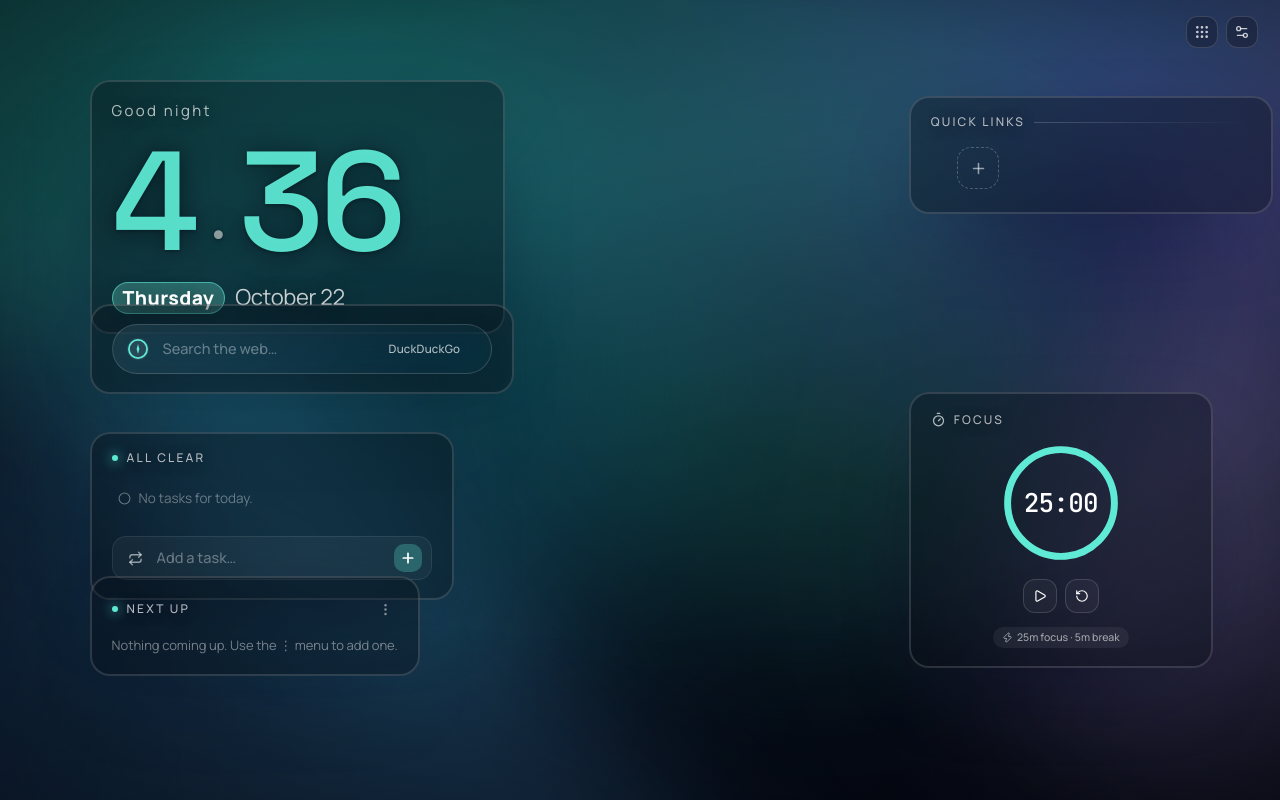
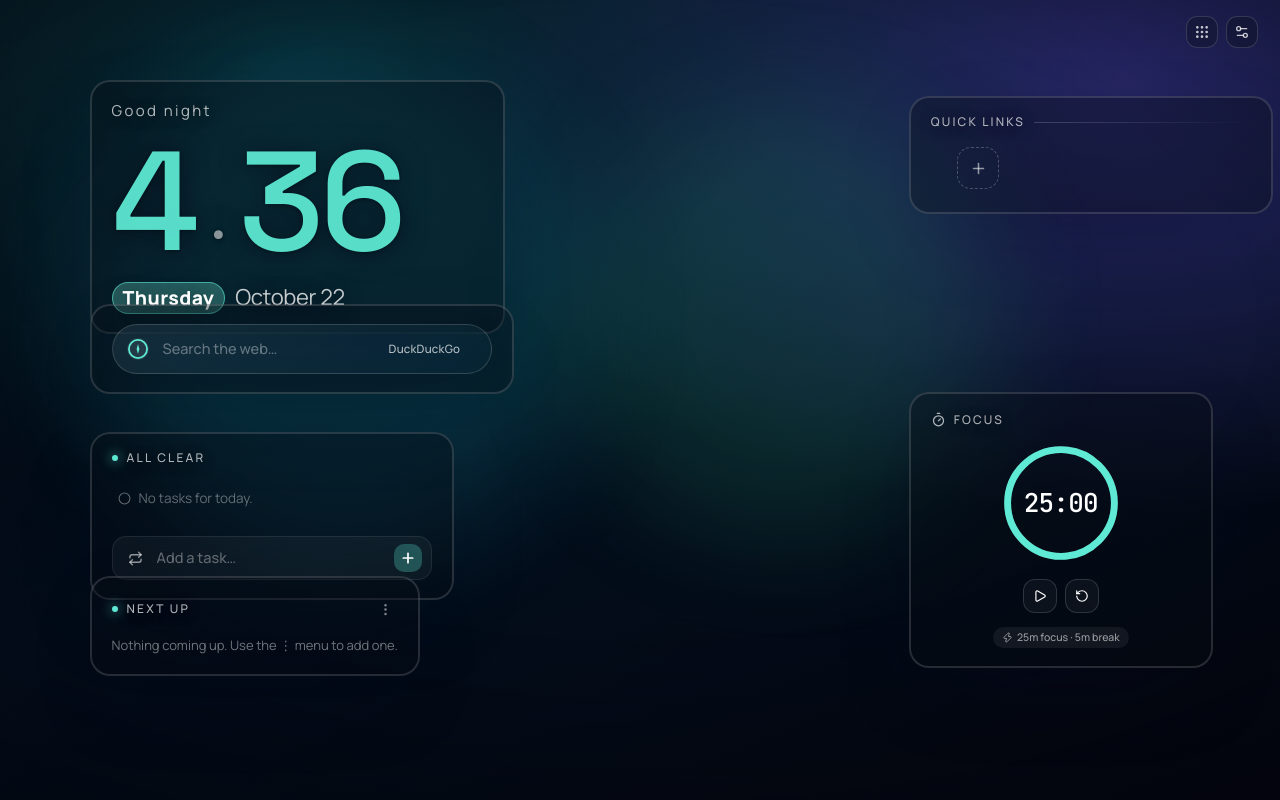
Before and after one commit to Aksh03010/ryo-startpage, a React (Vite) app: page / in a window 1280 px wide. Built offline with nearby package versions, Linux system fonts and the light colour scheme.

Commit message:
Reduce start page background memory use

```diff
--- a/src/components/BackgroundManager.module.css
+++ b/src/components/BackgroundManager.module.css
@@ -4,8 +4,6 @@
   z-index: 0;
   overflow: hidden;
   background: #03050b;
-  filter: none;
-  will-change: filter;
 }
 
 .wallpaperMedia {
@@ -34,7 +32,6 @@
   mix-blend-mode: soft-light;
   opacity: 0.055;
   pointer-events: none;
-  animation: shimmer 9s steps(3, end) infinite;
 }
 
 .vignette {
@@ -58,15 +55,14 @@
 .orb {
   position: absolute;
   border-radius: 50%;
-  filter: blur(90px);
-  opacity: 0.22;
+  filter: blur(56px);
+  opacity: 0.18;
   z-index: 1;
-  mix-blend-mode: screen;
 }
 
 .orbBlue {
-  width: 46vw;
-  height: 46vw;
+  width: 38vw;
+  height: 38vw;
   left: 6vw;
   top: 8vh;
   background: #22d3ee;
@@ -74,35 +70,12 @@
 }
 
 .orbGreen {
-  width: 38vw;
-  height: 38vw;
+  width: 32vw;
+  height: 32vw;
   left: 46vw;
   top: 14vh;
   background: #34d399;
   animation: drift-green 32s ease-in-out infinite alternate;
-}
-
-.orbViolet {
-  width: 34vw;
-  height: 34vw;
-  left: 74vw;
-  top: 42vh;
-  background: #a78bfa;
-  animation: drift-violet 38s ease-in-out infinite alternate;
-}
-
-.auroraBand {
-  position: absolute;
-  inset: -35%;
-  background:
-    conic-gradient(from 140deg at 30% 40%, rgba(84, 170, 245, 0.42), transparent 42%),
-    conic-gradient(from 260deg at 82% 28%, rgba(48, 222, 173, 0.36), transparent 44%),
-    conic-gradient(from 18deg at 68% 72%, rgba(214, 176, 255, 0.28), transparent 42%);
-  filter: blur(70px);
-  mix-blend-mode: screen;
-  opacity: 0.7;
-  animation: ribbon 34s ease-in-out infinite alternate;
-  z-index: 1;
 }
 
 @keyframes fade-in {
@@ -111,16 +84,6 @@
   }
   to {
     opacity: 1;
-  }
-}
-
-@keyframes shimmer {
-  0%,
-  100% {
-    opacity: 0.05;
-  }
-  40% {
-    opacity: 0.09;
   }
 }
 
@@ -142,28 +105,8 @@
   }
 }
 
-@keyframes drift-violet {
-  0% {
-    transform: translate3d(0, 0, 0) scale(0.9);
-  }
-  100% {
-    transform: translate3d(-12vw, -5vh, 0) scale(1.12);
-  }
-}
-
-@keyframes ribbon {
-  0% {
-    transform: translate3d(0, 0, 0) rotate(0deg);
-  }
-  100% {
-    transform: translate3d(-4vw, 3vh, 0) rotate(9deg);
-  }
-}
-
 @media (prefers-reduced-motion: reduce) {
-  .orb,
-  .auroraBand,
-  .grain {
+  .orb {
     animation: none;
   }
 }
--- a/src/components/BackgroundManager.tsx
+++ b/src/components/BackgroundManager.tsx
@@ -16,11 +16,16 @@ export function BackgroundManager({ background }: { background: BackgroundSettin
     const video = videoRef.current;
     if (!video) return;
     video.playbackRate = background.videoPlaybackRate;
-    if (background.videoPaused) {
-      video.pause();
-    } else {
+    const syncPlayback = () => {
+      if (background.videoPaused || document.visibilityState === 'hidden') {
+        video.pause();
+        return;
+      }
       void video.play().catch(() => undefined);
-    }
+    };
+    syncPlayback();
+    document.addEventListener('visibilitychange', syncPlayback);
+    return () => document.removeEventListener('visibilitychange', syncPlayback);
   }, [background.videoPlaybackRate, background.videoPaused, src]);
 
   const isPresetKind = wallpaper.kind === 'preset';
@@ -34,8 +39,6 @@ export function BackgroundManager({ background }: { background: BackgroundSettin
         <div className={styles.dynamicWallpaper}>
           <span className={`${styles.orb} ${styles.orbBlue}`} />
           <span className={`${styles.orb} ${styles.orbGreen}`} />
-          <span className={`${styles.orb} ${styles.orbViolet}`} />
-          <span className={styles.auroraBand} />
         </div>
       )}
 
@@ -46,6 +49,7 @@ export function BackgroundManager({ background }: { background: BackgroundSettin
           className={styles.wallpaperMedia}
           style={{ filter: mediaFilter, transform: `scale(${scaleWithBlur})` }}
           draggable={false}
+          decoding="async"
         />
       )}
 
@@ -59,7 +63,7 @@ export function BackgroundManager({ background }: { background: BackgroundSettin
           muted
           loop={background.videoLoop}
           playsInline
-          preload="auto"
+          preload="metadata"
         />
       )}
 
@@ -70,6 +74,7 @@ export function BackgroundManager({ background }: { background: BackgroundSettin
           className={styles.wallpaperMedia}
           style={{ filter: mediaFilter, transform: `scale(${scaleWithBlur})` }}
           draggable={false}
+          decoding="async"
         />
       )}
 
```
